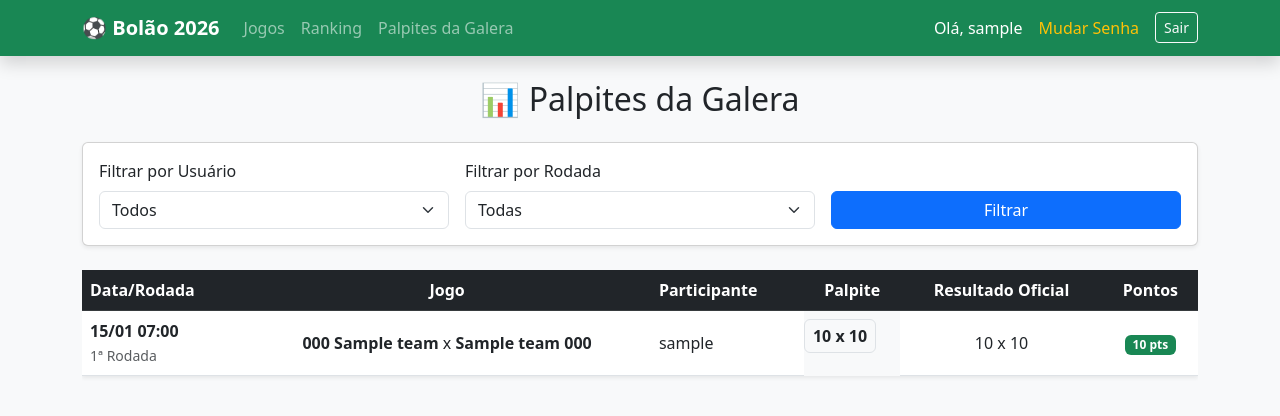
After one commit to halvesromano/bolao_2026, a Django app: page /palpites/ in a window 1280 px wide. The commit adds this page. Shown: the top 416 px of the page. Run offline with Django 5.2, Linux system fonts and the light colour scheme; a user stored in the database is signed in; tables that the repository leaves empty hold one stand-in row (values such as "Sample post").

Commit message:
inclui relatorio de palpites

```diff
--- /dev/null
+++ b/core/templates/core/all_predictions.html
@@ -0,0 +1,85 @@
+{% extends 'core/base.html' %}
+
+{% block content %}
+<h2 class="mb-4 text-center">📊 Palpites da Galera</h2>
+
+<div class="card shadow-sm mb-4">
+    <div class="card-body">
+        <form method="get" class="row g-3">
+            <div class="col-md-4">
+                <label class="form-label">Filtrar por Usuário</label>
+                <select name="user" class="form-select">
+                    <option value="">Todos</option>
+                    {% for u in users %}
+                        <option value="{{ u.id }}" {% if request.GET.user|add:"0" == u.id %}selected{% endif %}>{{ u.username }}</option>
+                    {% endfor %}
+                </select>
+            </div>
+            <div class="col-md-4">
+                <label class="form-label">Filtrar por Rodada</label>
+                <select name="round" class="form-select">
+                    <option value="">Todas</option>
+                    {% for r in rounds %}
+                        <option value="{{ r }}" {% if request.GET.round|add:"0" == r %}selected{% endif %}>{{ r }}ª Rodada</option>
+                    {% endfor %}
+                </select>
+            </div>
+            <div class="col-md-4 d-flex align-items-end">
+                <button type="submit" class="btn btn-primary w-100">Filtrar</button>
+            </div>
+        </form>
+    </div>
+</div>
+
+<div class="table-responsive">
+    <table class="table table-hover shadow-sm align-middle">
+        <thead class="table-dark">
+            <tr>
+                <th scope="col">Data/Rodada</th>
+                <th scope="col" class="text-center">Jogo</th>
+                <th scope="col">Participante</th>
+                <th scope="col" class="text-center">Palpite</th>
+                <th scope="col" class="text-center">Resultado Oficial</th>
+                <th scope="col" class="text-center">Pontos</th>
+            </tr>
+        </thead>
+        <tbody>
+            {% for pred in predictions %}
+                <tr>
+                    <td>
+                        <div class="fw-bold">{{ pred.match.date|date:"d/m H:i" }}</div>
+                        <small class="text-muted">{{ pred.match.round }}ª Rodada</small>
+                    </td>
+                    <td class="text-center">
+                        <span class="fw-bold">{{ pred.match.home_team.flag_code }} {{ pred.match.home_team.name }}</span>
+                        x
+                        <span class="fw-bold">{{ pred.match.away_team.name }} {{ pred.match.away_team.flag_code }}</span>
+                    </td>
+                    <td>{{ pred.user.username }}</td>
+                    <td class="text-center badge bg-light text-dark border fs-6 mt-2">
+                        {{ pred.home_score }} x {{ pred.away_score }}
+                    </td>
+                    <td class="text-center">
+                        {% if pred.match.is_finished %}
+                            {{ pred.match.home_score }} x {{ pred.match.away_score }}
+                        {% else %}
+                            -
+                        {% endif %}
+                    </td>
+                    <td class="text-center">
+                        {% if pred.match.is_finished %}
+                            <span class="badge bg-success">{{ pred.points }} pts</span>
+                        {% else %}
+                            <span class="text-muted">-</span>
+                        {% endif %}
+                    </td>
+                </tr>
+            {% empty %}
+                <tr>
+                    <td colspan="6" class="text-center py-4">Nenhum palpite encontrado para os filtros selecionados (ou nenhum jogo encerrado).</td>
+                </tr>
+            {% endfor %}
+        </tbody>
+    </table>
+</div>
+{% endblock %}
--- a/core/templates/core/base.html
+++ b/core/templates/core/base.html
@@ -41,6 +41,9 @@
                     <li class="nav-item">
                         <a class="nav-link" href="{% url 'ranking' %}">Ranking</a>
                     </li>
+                    <li class="nav-item">
+                        <a class="nav-link" href="{% url 'all_predictions' %}">Palpites da Galera</a>
+                    </li>
                 </ul>
                 <ul class="navbar-nav">
                     {% if user.is_authenticated %}
--- a/core/urls.py
+++ b/core/urls.py
@@ -4,5 +4,6 @@ from . import views
 urlpatterns = [
     path('', views.dashboard, name='dashboard'),
     path('ranking/', views.ranking, name='ranking'),
+    path('palpites/', views.all_predictions, name='all_predictions'),
     path('predict/<int:match_id>/', views.submit_prediction, name='submit_prediction'),
 ]
--- a/core/views.py
+++ b/core/views.py
@@ -83,3 +83,35 @@ def ranking(request):
         })
     results.sort(key=lambda x: x['points'], reverse=True)
     return render(request, 'core/ranking.html', {'ranking': results})
+
+@login_required
+def all_predictions(request):
+    # Only show predictions for matches where the deadline has passed (1 hour before match)
+    now = timezone.now()
+    # Logic: Match date < now + 1 hour (Wait... deadline is -1h. So if now > match.date - 1h, it is locked)
+    # Locked matches: date - 1h < now  => date < now + 1h
+
+    # Let's filter matches first
+    # Matches that started (or are about to start in less than 1h)
+    viewable_matches = Match.objects.filter(date__lte=now + timedelta(hours=1))
+
+    predictions = Prediction.objects.filter(match__in=viewable_matches).select_related('match', 'user', 'match__home_team', 'match__away_team').order_by('-match__date')
+
+    # Filters
+    user_id = request.GET.get('user')
+    round_num = request.GET.get('round')
+
+    if user_id:
+        predictions = predictions.filter(user_id=user_id)
+    if round_num:
+        predictions = predictions.filter(match__round=round_num)
+
+    # Context Data
+    users = User.objects.all().order_by('username')
+    rounds = Match.objects.exclude(round=None).values_list('round', flat=True).distinct().order_by('round')
+
+    return render(request, 'core/all_predictions.html', {
+        'predictions': predictions,
+        'users': users,
+        'rounds': rounds
+    })
```
